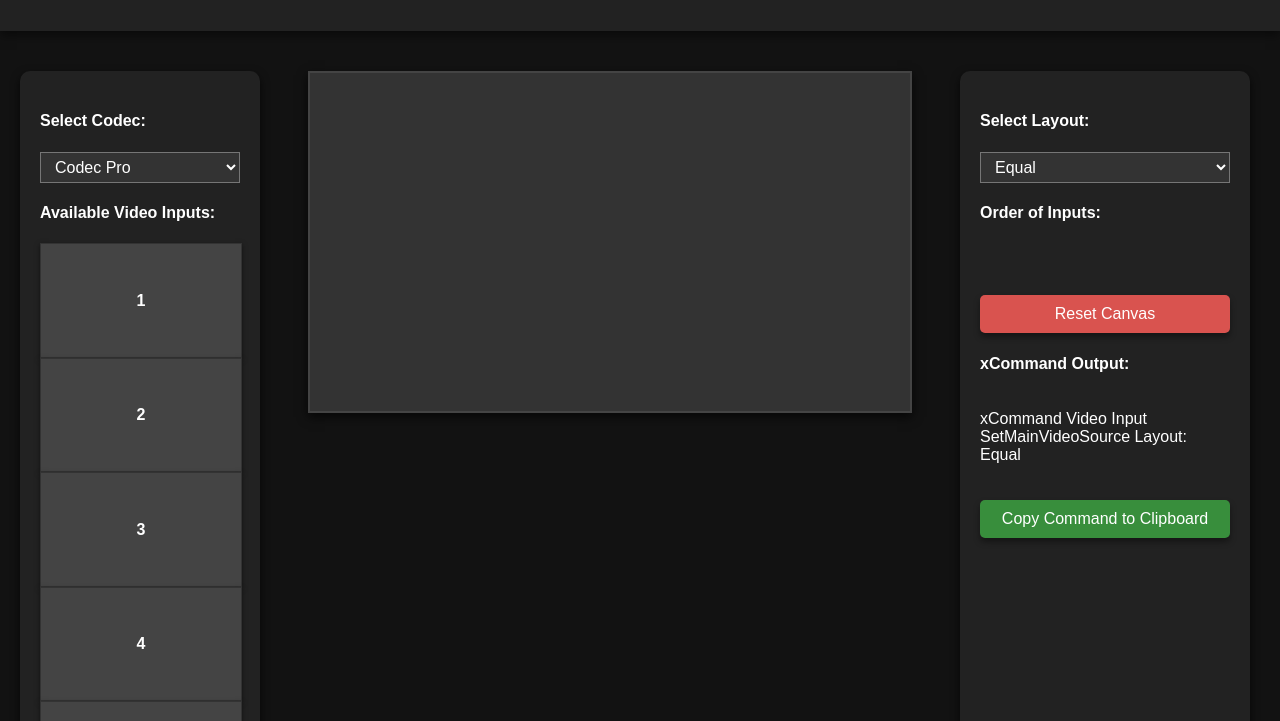
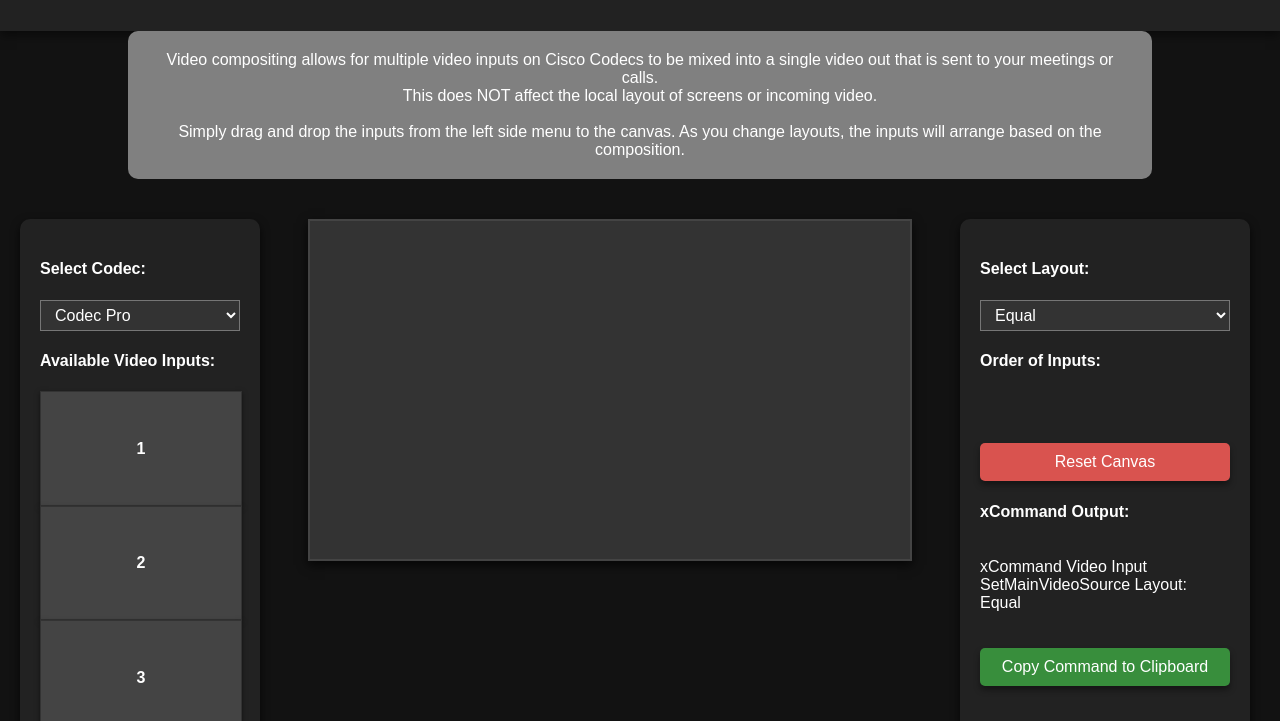
Before and after one commit to marklula/Video-Composition-Designer, a plain HTML site: page index.html in a window 1280 px wide. Shown: the part 79-800 px from the top of the page. Drawn offline with Linux system fonts and the light colour scheme.

Commit message:
Add files via upload

```diff
--- a/index.html
+++ b/index.html
@@ -11,8 +11,10 @@
   <!-- Header with the title of the page -->
   <header>
     <h1>Video Composition Designer</h1>
+
   </header>
 
+  <div style='margin:0 10%;background-color:grey;padding: 20px;border-radius: 10px;text-align:center;'>Video compositing allows for multiple video inputs on Cisco Codecs to be mixed into a single video out that is sent to your meetings or calls. </br>This does NOT affect the local layout of screens or incoming video. </br></br> Simply drag and drop the inputs from the left side menu to the canvas. As you change layouts, the inputs will arrange based on the composition.</div>
   <div id="container">
     <!-- Left Menu with draggable items -->
     <div id="left-menu">
```
